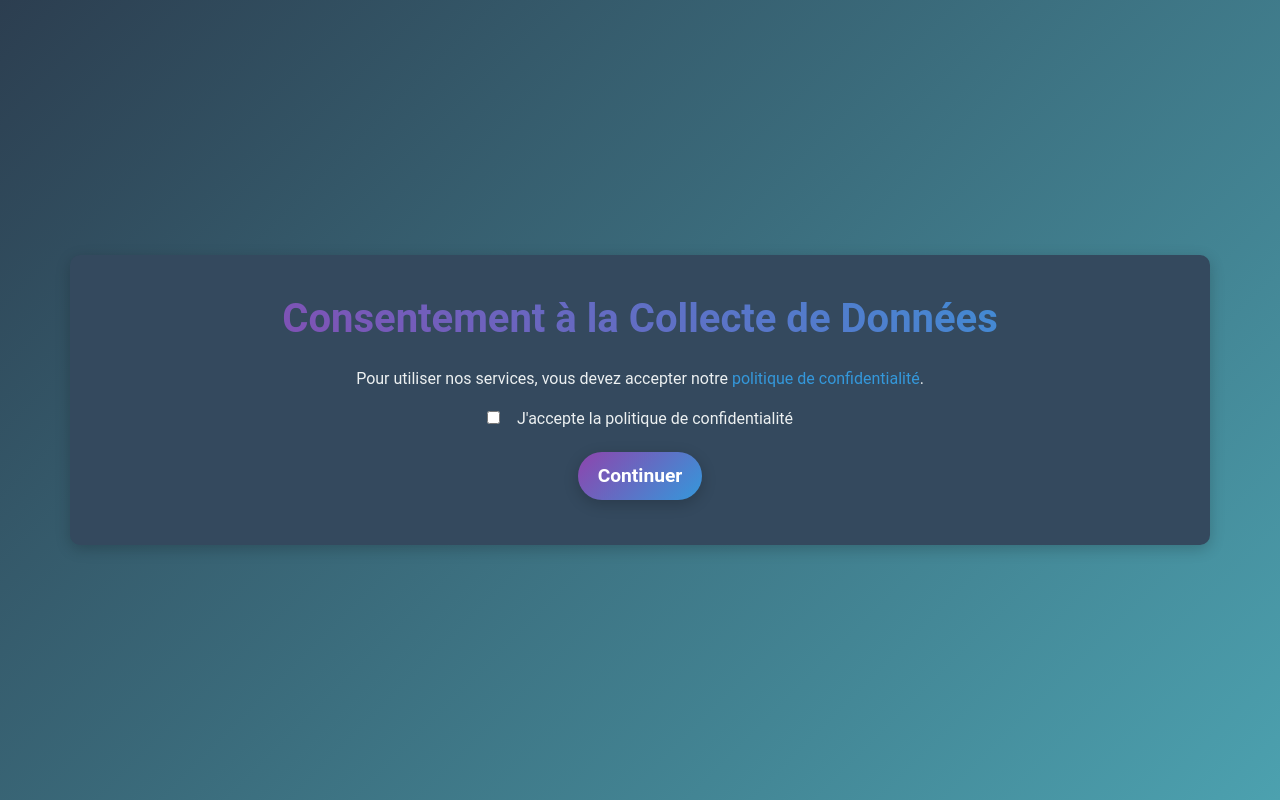
After one commit to WilliamsOz/ft_transcendance, a Django app: page /consent/1/ in a window 1280 px wide. The commit adds this page. Run offline with Django 4.2, Linux system fonts and the light colour scheme; the visitor is signed in with stand-in values (Sample User, id 1); data comes from the database, SQL or seed files in the repository; some libraries are stand-ins or nearby versions.

Commit message:
Ajout supression User / Front end - profil

```diff
--- a/app/User/models.py
+++ b/app/User/models.py
@@ -7,6 +7,7 @@ class User(AbstractUser):
 	email = models.EmailField(unique=True)
 	profile_photo = models.URLField(verbose_name='Profil picture')
 	token = models.CharField(max_length=255)
+	consent_RGPD = models.BooleanField(default=False)
 
 	def __str__(self):
 		return self.login42
--- a/app/User/views.py
+++ b/app/User/views.py
@@ -8,6 +8,7 @@ from django.contrib.auth import login, authenticate, logout
 from django.views.generic import View
 from django.contrib.auth.decorators import login_required
 from User.models import User
+from django.shortcuts import get_object_or_404
 
 @login_required
 def redirect_to_home(request):
@@ -18,9 +19,30 @@ def log(request):
 	return render(request, 'templates/app/log.html')
 
 @login_required
+def delete_user(request, id):
+    if request.method == 'POST':
+        user = get_object_or_404(User, id=id)
+        if user == request.user:
+            user.delete()
+            return redirect('log')
+    return render(request, 'templates/app/delete_user.html', {'user': user})
+
+@login_required
 def home(request, id):
-	user = User.objects.get(id=id)
-	return render(request, 'templates/app/home.html', {'user': user})
+    user = get_object_or_404(User, id=id)
+    if not user.consent_RGPD:
+        return redirect('consent', user_id=user.id)
+    return render(request, 'templates/app/home.html', {'user': user})
+
+@login_required
+def consent(request, user_id):
+    user = get_object_or_404(User, id=user_id)
+    if request.method == 'POST':
+        user.consent_RGPD = True
+        user.save()
+        return redirect('home', id=user.id)
+    return render(request, 'templates/app/consent.html', {'user': user})
+
 
 def oauth_token(request):
 	load_dotenv()
--- a/app/app/urls.py
+++ b/app/app/urls.py
@@ -16,7 +16,7 @@ Including another URLconf
 """
 from django.contrib import admin
 from django.urls import path
-from User.views import log, home, create_user, oauth_token, profil, redirect_to_home , RGPD_Politique
+from User.views import log, home, create_user, oauth_token, profil, redirect_to_home , RGPD_Politique , consent , delete_user
 from Game.views import rapid_game_auth, create_tournament, play_game, home_game, player_registration, start_tournament, end_match, ia_game, play_ia_game
 from Game.views import morpion_game , save_morpion_game, game_history, game_over , morpion_form
 from django.contrib.auth.views import LogoutView
@@ -55,5 +55,6 @@ urlpatterns = [
     path('game_over/<int:id>/<str:result>/', game_over, name='game_over'),
     path('morpion_history/<int:id>/', game_history, name='game_history'),
     path('RGPD_Politique/<int:id>/', RGPD_Politique, name='RGPD_Politique'),
-
+	path('consent/<int:user_id>/', consent, name='consent'),
+    path('delete_user/<int:id>/', delete_user, name='delete_user'),
 ]
--- /dev/null
+++ b/app/templates/app/consent.html
@@ -0,0 +1,87 @@
+
+<!DOCTYPE html>
+<html lang="fr">
+<head>
+    <meta charset="UTF-8">
+    <meta name="viewport" content="width=device-width, initial-scale=1.0">
+    <title>Consentement à la Collecte de Données</title>
+    <link href="https://stackpath.bootstrapcdn.com/bootstrap/4.5.2/css/bootstrap.min.css" rel="stylesheet">
+    <style>
+        body {
+            background: linear-gradient(135deg, #2c3e50 0%, #4ca1af 100%);
+            color: #ecf0f1;
+            font-family: 'Roboto', sans-serif;
+            margin: 0;
+            padding: 0;
+            display: flex;
+            justify-content: center;
+            align-items: center;
+            height: 100vh;
+        }
+
+        .container {
+            background-color: #34495e;
+            padding: 40px;
+            border-radius: 10px;
+            box-shadow: 0 4px 15px rgba(0, 0, 0, 0.2);
+        }
+
+        .welcome-title {
+            font-size: 2.5rem;
+            font-weight: bold;
+            background: linear-gradient(45deg, #8e44ad, #3498db);
+            -webkit-background-clip: text;
+            -webkit-text-fill-color: transparent;
+            margin-bottom: 20px;
+        }
+
+        .btn-custom {
+            display: inline-block;
+            font-size: 1.2rem;
+            font-weight: bold;
+            padding: 10px 20px;
+            color: #fff;
+            background: linear-gradient(135deg, #8e44ad 0%, #3498db 100%);
+            border: none;
+            border-radius: 30px;
+            text-decoration: none;
+            box-shadow: 0 4px 15px rgba(0, 0, 0, 0.2);
+            transition: all 0.3s ease;
+            margin: 5px;
+        }
+
+        .btn-custom:hover {
+            background: linear-gradient(135deg, #3498db 0%, #8e44ad 100%);
+            box-shadow: 0 6px 20px rgba(0, 0, 0, 0.3);
+            transform: translateY(-2px);
+        }
+
+        .form-check-label {
+            margin-left: 10px;
+        }
+
+        a {
+            color: #3498db;
+            text-decoration: none;
+        }
+
+        a:hover {
+            text-decoration: underline;
+        }
+    </style>
+</head>
+<body>
+    <div class="container text-center">
+        <h1 class="welcome-title mb-4">Consentement à la Collecte de Données</h1>
+        <p>Pour utiliser nos services, vous devez accepter notre <a href="{% url 'RGPD_Politique' id=user.id %}">politique de confidentialité</a>.</p>
+        <form method="post" action="{% url 'consent' user_id=user.id %}">
+            {% csrf_token %}
+            <div class="form-group form-check">
+                <input type="checkbox" class="form-check-input" id="consent" name="consent" required>
+                <label class="form-check-label" for="consent">J'accepte la politique de confidentialité</label>
+            </div>
+            <button type="submit" class="btn btn-custom">Continuer</button>
+        </form>
+    </div>
+</body>
+</html>
```
Also changed, not shown: app/User/templates/User/profil.html (+102 -9 lines), app/templates/app/detete_user.html (added, +84 -0 lines), app/templates/app/home.html (+35 -7 lines), app/Game/migrations/0001_initial.py (added), app/User/migrations/0001_initial.py (added).
